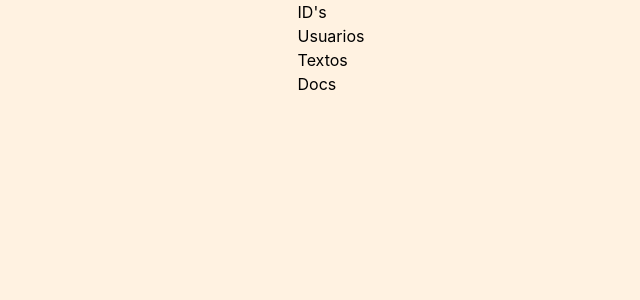
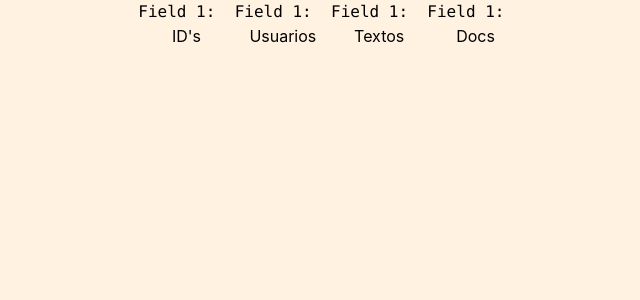
Before and after one commit to jorgegonzalezpiedra/personagen-v2-frontend, a React (Vite) app: page / in a window 1280 px wide. Shown: the top 300 px of the page, without its empty margins (309-949 px from the left). Built offline with nearby package versions, Linux system fonts and the light colour scheme.

Commit message:
ApiCall testing Added Card component

```diff
--- /dev/null
+++ b/src/components/cards/documentcard/DocumentCard.jsx
@@ -0,0 +1,36 @@
+import "./DocumentCard.css";
+
+const DocumentCard = () => {
+  return (
+    <div className="flex flex-col border-2 border-black overflow-hidden p-8 rounded-xl shadow-large bg-yellow-200 w-80">
+      <div className="px-6 py-8 sm:p-10 sm:pb-6">
+        <div className="items-center w-full justify-center grid grid-cols-1 text-left">
+          <div>
+            <h2 className="text-black font-bold text-lg lg:text-3xl">Corporate</h2>
+            <p className="text-black tracking-tight xl:text-2xl mt-5">
+              For those that want to grow steadily and buy pizza and burguers.
+            </p>
+          </div>
+          <div className="mt-2">
+            <p>
+              <span className="text-black tracking-tight xl:text-4xl">$35</span>
+              <span className="text-black font-medium text-base">/mo</span>
+            </p>
+          </div>
+        </div>
+      </div>
+      <div className="flex flex-col flex-1 justify-between pb-8 px-6 sm:px-8 space-y-6">
+        <div className="flex flex-col gap-3 sm:flex-row">
+          <a
+            className="text-black items-center inline-flex bg-white border-2 border-black duration-200 ease-in-out focus:outline-none hover:bg-black hover:shadow-none hover:text-white justify-center rounded-xl shadow-[5px_5px_black] text-center transform transition w-full lg:px-8 lg:py-4 lg:text-4xl px-4 py-2"
+            href="https://www.google.com"
+          >
+            Purchase
+          </a>
+        </div>
+      </div>
+    </div>
+  );
+};
+
+export default DocumentCard;
--- a/src/components/navbar/Navbar.jsx
+++ b/src/components/navbar/Navbar.jsx
@@ -1,13 +1,41 @@
 import "./Navbar.css";
-import React, { useState } from 'react';
+
+import { useState } from "react";
 
 const Navbar = () => {
-  // State to manage the navbar's visibility
-  const [nav, setNav] = useState(false);
 
-  // Toggle function to handle the navbar's display
-  const handleNav = () => {
-    setNav(!nav);
+  const [nif, setNif] = useState({
+    document: null,
+    number: null,
+    letter: null,
+  });
+
+  const handleClick = async (itemId) => {
+
+    switch (itemId) {
+      case 1:
+        try {
+          const response = await fetch("http://localhost:8080/documents/nif"); // Replace with your API URL
+          const responseData = await response.json();
+          setNif({
+            document: responseData.document,
+            number: responseData.number,
+            letter: responseData.letter,
+          });
+          console.log(nif.document)
+        } catch (error) {
+          console.error("Error fetching data:", error);
+          // Handle errors appropriately (e.g., display an error message to the user)
+        }
+
+        break;
+
+      case 2:
+        break;
+
+      case 3:
+        break;
+    }
   };
 
   // Array containing navigation items
@@ -15,7 +43,7 @@ const Navbar = () => {
     { id: 1, text: "ID's" },
     { id: 2, text: "Usuarios" },
     { id: 3, text: "Textos" },
-    { id: 4, text: "Docs" }
+    { id: 4, text: "Docs" },
   ];
 
   return (
@@ -27,12 +55,18 @@ const Navbar = () => {
       {/* Desktop Navigation */}
       <ul className="hidden md:flex">
         {navItems.map((item) => (
-          <li
+          <button
             key={item.id}
             className="p-4 hover:bg-[#D1BB9E] text-[#592407] rounded-xl m-2 cursor-pointer duration-300"
+            onClick={() => handleClick(item.id)}
           >
+            {nif && (
+              <pre>
+                Field 1: {nif.document} <br />
+              </pre>
+            )}
             {item.text}
-          </li>
+          </button>
         ))}
       </ul>
     </div>
--- a/src/main.css
+++ b/src/main.css
@@ -13,7 +13,7 @@
 
 html {
     margin:    0 auto;
-    max-width: 900px;
+    max-width: 1000px;
     background-color: #FFF2E1;
 }
 
--- a/src/main.jsx
+++ b/src/main.jsx
@@ -1,6 +1,7 @@
 import React from 'react'
 import ReactDOM from 'react-dom/client'
 import Navbar from "./components/navbar/Navbar.jsx";
+import DocumentCard from './components/cards/documentcard/DocumentCard.jsx';
 import "./main.css"
 
 ReactDOM.createRoot(document.getElementById('root')).render(
```
Also changed, not shown: src/components/sections/idsection/IdSection.jsx (added, +9 -0 lines), src/assets/Color Palette.png (added), src/components/cards/documentcard/DocumentCard.css (added), src/components/sections/idsection/IdSection.css (added).
